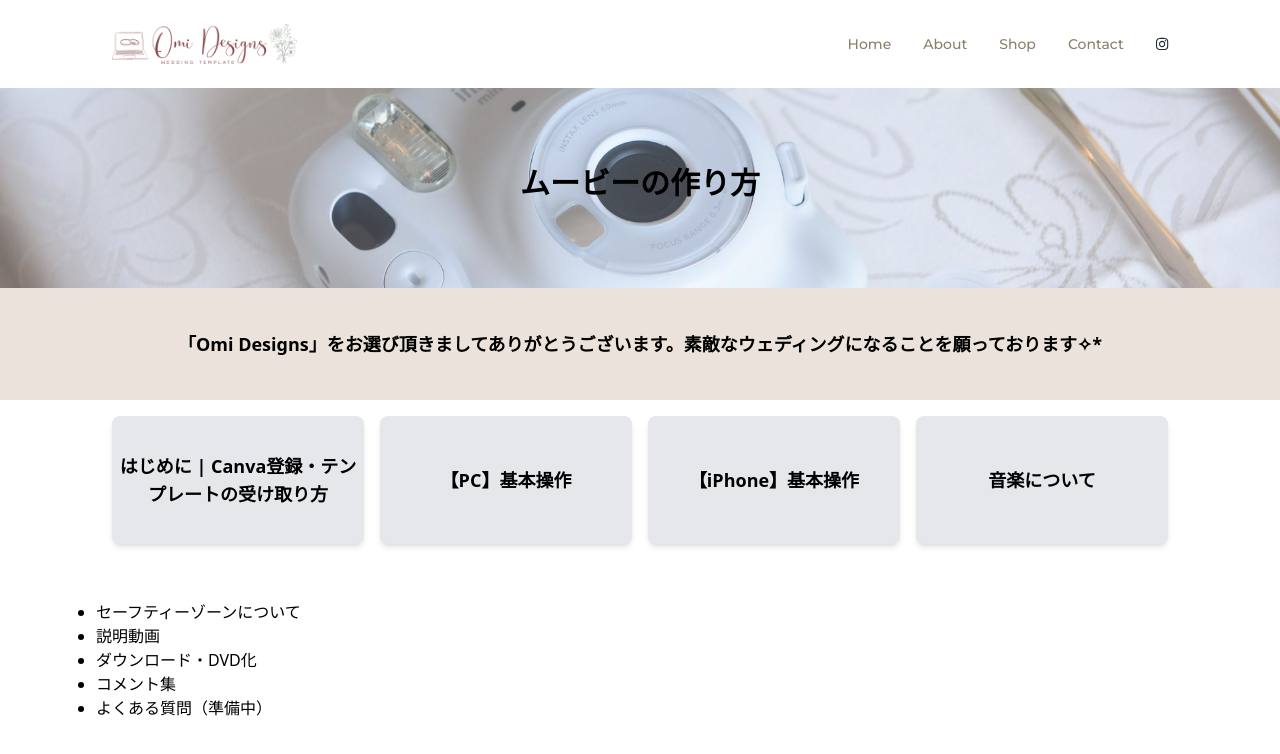
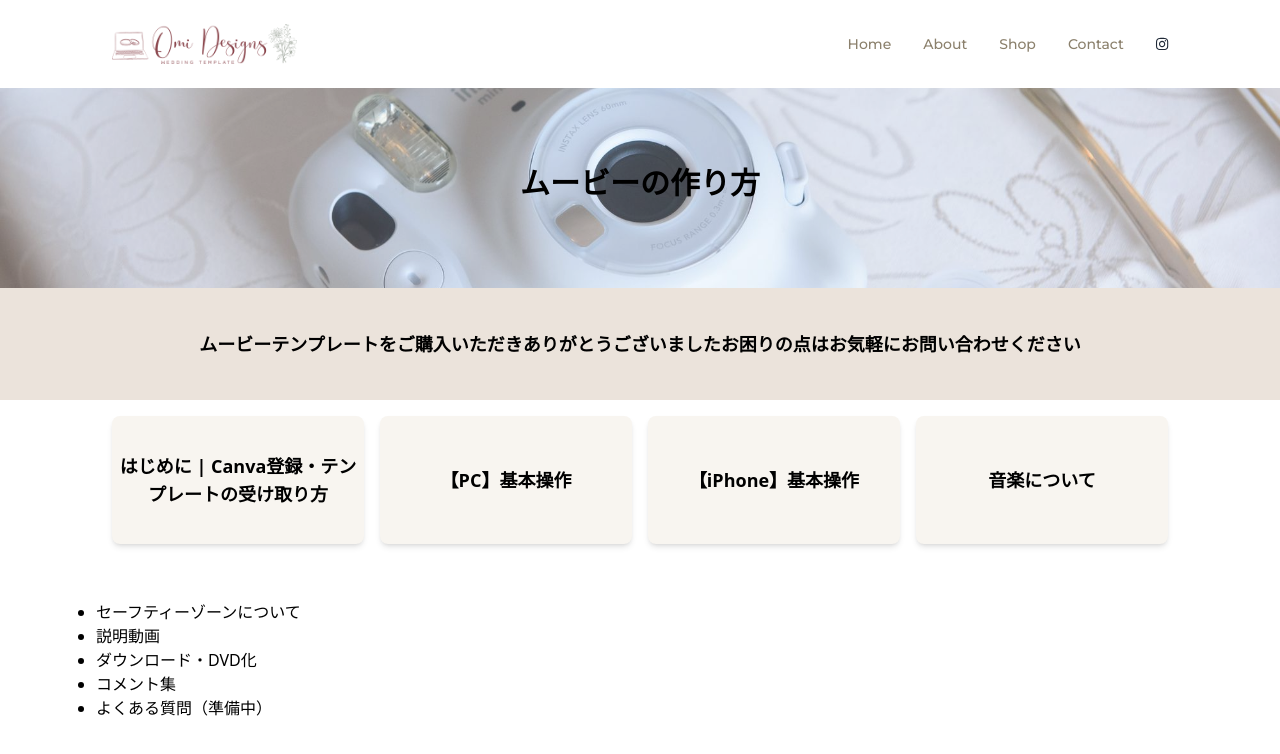
Before and after one commit to garrettomi/omidesigns-instructions, a React (Vite) app: page / in a window 1280 px wide. Shown: the top 754 px of the page. Built offline with nearby package versions, Linux system fonts and the light colour scheme; a web font is replaced by a local one.

Commit message:
Fix: Coloring on cards and font in header

```diff
--- a/src/components/BorderTextBlock.jsx
+++ b/src/components/BorderTextBlock.jsx
@@ -1,7 +1,12 @@
-export default function BorderTextBlock ({text}) {
+export default function BorderTextBlock ({firstSentence, secondSentence}) {
     return (
         <div className="bg-[#ebe3db] w-screen h-28 mx-auto px-4 sm:px-6 md:px-8 py-2 flex items-center justify-center">
-            <h6 className="font-bold text-sm sm:text-md md:text-lg">{text}</h6>
+            <div>
+            <h6 className="font-bold text-sm sm:text-md md:text-lg">{firstSentence}</h6>
+            </div>
+            <div>
+            <h6 className="font-bold text-sm sm:text-md md:text-lg">{secondSentence}</h6>
+            </div>
         </div>
     );
 };
--- a/src/components/GridContainer.jsx
+++ b/src/components/GridContainer.jsx
@@ -7,7 +7,7 @@ export default function GridContainer ({ cards }) {
             key={index}
             href={card.url}
             rel="noopener noreferrer"
-            className="flex items-center justify-center h-32 bg-gray-200 rounded-lg shadow-md"
+            className="flex items-center justify-center h-32 bg-omidesigns-white rounded-lg shadow-md"
           >
             <p className="text-center text-lg font-semibold">{card.title}</p>
           </a>
--- a/src/pages/Home.jsx
+++ b/src/pages/Home.jsx
@@ -21,7 +21,7 @@ function Home() {
     <>
         <BlockImage src={homeImage} alt="A polaroid camera on a wedding table" />
           {/* <Title text="ムービーの作り方" /> */}
-          <BorderTextBlock text="「Omi Designs」をお選び頂きましてありがとうございます。素敵なウェディングになることを願っております✧*" />
+          <BorderTextBlock firstSentence="ムービーテンプレートをご購入いただきありがとうございました" secondSentence="お困りの点はお気軽にお問い合わせください" />
         <section className="homepage-gutters">
           <GridContainer cards={cards} />
           <LinkList />
--- a/tailwind.config.js
+++ b/tailwind.config.js
@@ -6,6 +6,7 @@ export default {
       colors: {
         "custom-bg": "#fffcf8",
         "omidesigns-brown": "#8B806C",
+        "omidesigns-white": "#F8F5F0",
       },
       fontFamily: {
         montserrat: ["Montserrat", "sans-serif"],
```
